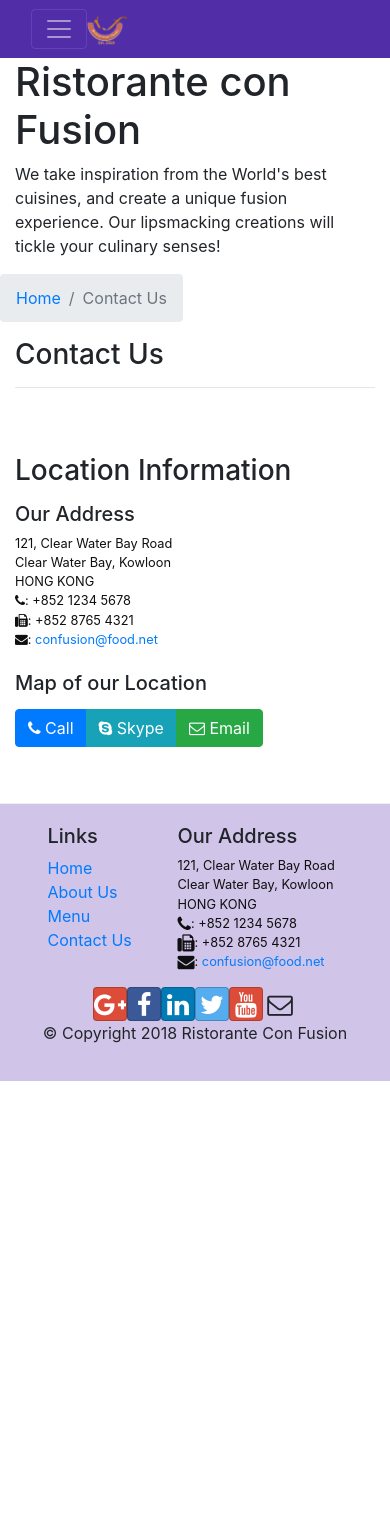
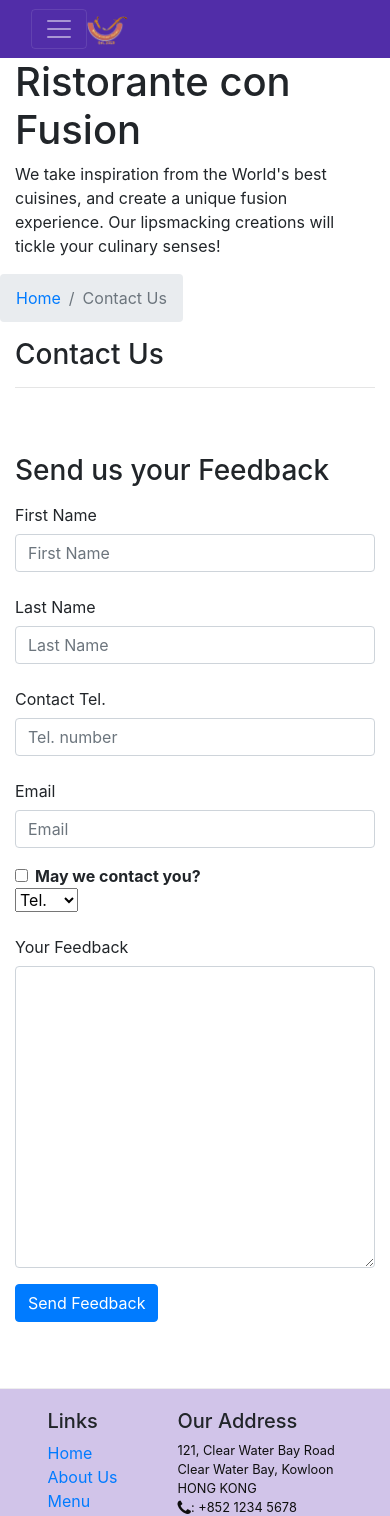
Before and after one commit to Quang167/Ferm201-ReactJS, a React (Create React App) app in the folder my-app/: page /contactus in a window 390 px wide. Shown: the top 1516 px of the page. Before the commit the page ends 1081 px from the top, so only its background shows below. Built offline with nearby package versions, Linux system fonts and the light colour scheme.

Commit message:
Controlled Forms

```diff
--- a/my-app/src/App.js
+++ b/my-app/src/App.js
@@ -4,6 +4,8 @@
 // import { Media } from 'reactstrap';
 import { DISHES } from './shared/dishes';
 import { BrowserRouter } from 'react-router-dom';
+import ControllerForm from './components/Form/ControllerForm';
+import UnControllerForm from './components/Form/UnControllerForm';
 
 
 
@@ -16,7 +18,8 @@
           <Main />
         </div>
       </BrowserRouter>
-
+      {/* <ControllerForm />
+      <UnControllerForm /> */}
     </>
   );
 }
--- a/my-app/src/components/ContactComponent.js
+++ b/my-app/src/components/ContactComponent.js
@@ -1,8 +1,88 @@
-import React from 'react';
-import { Breadcrumb, BreadcrumbItem } from 'reactstrap';
+import React , { Component } from 'react';
+import { Breadcrumb, BreadcrumbItem, Button, Form, FormGroup, Label, Input, Col  } from 'reactstrap';
 import { Link } from 'react-router-dom';
 
-function Contact(props) {
+// function Contact(props) {
+//     return(
+//         <div className="container">
+//             <div className="row">
+//                 <Breadcrumb>
+//                     <BreadcrumbItem><Link to="/home">Home</Link></BreadcrumbItem>
+//                     <BreadcrumbItem active>Contact Us</BreadcrumbItem>
+//                 </Breadcrumb>
+//                 <div className="col-12">
+//                     <h3>Contact Us</h3>
+//                     <hr />
+//                 </div>
+//             </div>
+//             <div className="row row-content">
+//                 <div className="col-12">
+//                 <h3>Location Information</h3>
+//                 </div>
+//                 <div className="col-12 col-sm-4 offset-sm-1">
+//                         <h5>Our Address</h5>
+//                         <address>
+//                         121, Clear Water Bay Road<br />
+//                         Clear Water Bay, Kowloon<br />
+//                         HONG KONG<br />
+//                         <i className="fa fa-phone"></i>: +852 1234 5678<br />
+//                         <i className="fa fa-fax"></i>: +852 8765 4321<br />
+//                         <i className="fa fa-envelope"></i>: <a href="mailto:confusion@food.net">confusion@food.net</a>
+//                         </address>
+//                 </div>
+//                 <div className="col-12 col-sm-6 offset-sm-1">
+//                     <h5>Map of our Location</h5>
+//                 </div>
+//                 <div className="col-12 col-sm-11 offset-sm-1">
+//                     <div className="btn-group" role="group">
+//                         <a role="button" className="btn btn-primary" href="tel:+85212345678"><i className="fa fa-phone"></i> Call</a>
+//                         <a role="button" className="btn btn-info"><i className="fa fa-skype"></i> Skype</a>
+//                         <a role="button" className="btn btn-success" href="mailto:confusion@food.net"><i className="fa fa-envelope-o"></i> Email</a>
+//                     </div>
+//                 </div>
+//             </div>
+
+
+//         </div>
+//     );
+// }
+class Contact extends Component {
+    constructor(props) {
+        super(props);
+
+        this.state = {
+            firstname: '',
+            lastname: '',
+            telnum: '',
+            email: '',
+            agree: false,
+            contactType: 'Tel.',
+            message: ''
+        };
+
+        this.handleInputChange = this.handleInputChange.bind(this);
+        this.handleSubmit = this.handleSubmit.bind(this);
+
+    }
+
+    handleInputChange(event) {
+        const target = event.target;
+        const value = target.type === 'checkbox' ? target.checked : target.value;
+        const name = target.name;
+
+        this.setState({
+          [name]: value
+        });
+    }
+
+    handleSubmit(event) {
+        console.log('Current State is: ' + JSON.stringify(this.state));
+        alert('Current State is: ' + JSON.stringify(this.state));
+        event.preventDefault();
+    }
+
+
+    render() {
         return(
         <div className="container">
              <div className="row">
@@ -17,34 +97,94 @@
              </div>
              <div className="row row-content">
                    <div className="col-12">
-                <h3>Location Information</h3>
+                      <h3>Send us your Feedback</h3>
                    </div>
-                <div className="col-12 col-sm-4 offset-sm-1">
-                        <h5>Our Address</h5>
-                        <address>
-                        121, Clear Water Bay Road<br />
-                        Clear Water Bay, Kowloon<br />
-                        HONG KONG<br />
-                        <i className="fa fa-phone"></i>: +852 1234 5678<br />
-                        <i className="fa fa-fax"></i>: +852 8765 4321<br />
-                        <i className="fa fa-envelope"></i>: <a href="mailto:confusion@food.net">confusion@food.net</a>
-                        </address>
-                </div>
-                <div className="col-12 col-sm-6 offset-sm-1">
-                    <h5>Map of our Location</h5>
-                </div>
-                <div className="col-12 col-sm-11 offset-sm-1">
-                    <div className="btn-group" role="group">
-                        <a role="button" className="btn btn-primary" href="tel:+85212345678"><i className="fa fa-phone"></i> Call</a>
-                        <a role="button" className="btn btn-info"><i className="fa fa-skype"></i> Skype</a>
-                        <a role="button" className="btn btn-success" href="mailto:confusion@food.net"><i className="fa fa-envelope-o"></i> Email</a>
-                    </div>
+                    <div className="col-12 col-md-9">
+                        <Form onSubmit={this.handleSubmit}>
+                            <FormGroup row>
+                                <Label htmlFor="firstname" md={2}>First Name</Label>
+                                <Col md={10}>
+                                    <Input type="text" id="firstname" name="firstname"
+                                        placeholder="First Name"
+                                        value={this.state.firstname}
+                                        onChange={this.handleInputChange} />
+                                </Col>
+                            </FormGroup>
+                            <FormGroup row>
+                                <Label htmlFor="lastname" md={2}>Last Name</Label>
+                                <Col md={10}>
+                                    <Input type="text" id="lastname" name="lastname"
+                                        placeholder="Last Name"
+                                        value={this.state.lastname}
+                                        onChange={this.handleInputChange} />
+                                </Col>
+                            </FormGroup>
+                            <FormGroup row>
+                            <Label htmlFor="telnum" md={2}>Contact Tel.</Label>
+                                <Col md={10}>
+                                    <Input type="tel" id="telnum" name="telnum"
+                                        placeholder="Tel. number"
+                                        value={this.state.telnum}
+                                        onChange={this.handleInputChange} />
+                                </Col>
+                            </FormGroup>
+                            <FormGroup row>
+                                <Label htmlFor="email" md={2}>Email</Label>
+                                <Col md={10}>
+                                    <Input type="email" id="email" name="email"
+                                        placeholder="Email"
+                                        value={this.state.email}
+                                        onChange={this.handleInputChange} />
+                                </Col>
+                            </FormGroup>
+                            <FormGroup row>
+                                <Col md={{size: 6, offset: 2}}>
+                                    <FormGroup check>
+                                        <Label check>
+                                            <Input type="checkbox"
+                                                name="agree"
+                                                checked={this.state.agree}
+                                                onChange={this.handleInputChange} /> {' '}
+                                            <strong>May we contact you?</strong>
+                                        </Label>
+                                    </FormGroup>
+                                </Col>
+                                <Col md={{size: 3, offset: 1}}>
+                                    <Input type="select" name="contactType"
+                                            value={this.state.contactType}
+                                            onChange={this.handleInputChange}>
+                                        <option>Tel.</option>
+                                        <option>Email</option>
+                                    </Input>
+                                </Col>
+                            </FormGroup>
+                            <FormGroup row>
+                                <Label htmlFor="message" md={2}>Your Feedback</Label>
+                                <Col md={10}>
+                                    <Input type="textarea" id="message" name="message"
+                                        rows="12"
+                                        value={this.state.message}
+                                        onChange={this.handleInputChange}></Input>
+                                </Col>
+                            </FormGroup>
+                            <FormGroup row>
+                                <Col md={{size: 10, offset: 2}}>
+                                    <Button type="submit" color="primary">
+                                        Send Feedback
+                                    </Button>
+                                </Col>
+                            </FormGroup>
+                        </Form>
                     </div>
                </div>
 
 
+
          </div>
-    );
+        )
+    }
 }
 
+
+
 export default Contact;
--- /dev/null
+++ b/my-app/src/components/Form/ControllerForm.js
@@ -0,0 +1,37 @@
+import React from 'react'
+
+const ControllerForm = () => {
+    const [user, setUser] = React.useState('');
+    const [email, setEmail] = React.useState('');
+
+    const handleSubmit = (event) => {
+        event.preventDefault();
+        console.log(`Name : ${user}\n Email: ${email}`)
+    }
+
+    return (
+        <form onSubmit={handleSubmit}>
+            <label>
+                User :
+                <input type='text' value={user} onChange={(event) => {
+                    setUser(event.target.value);
+                }} />
+            </label>
+
+            <br />
+
+            <label>
+                Email :
+                <input type='email' value={email} onChange={(event) => {
+                    setEmail(event.target.value);
+                }} />
+            </label>
+
+            <br />
+
+            <button type='submit' > Submit</button>
+        </form>
+    );
+}
+
+export default ControllerForm
--- /dev/null
+++ b/my-app/src/components/Form/UnControllerForm.js
@@ -0,0 +1,33 @@
+import React from 'react'
+
+const UnControllerForm = () => {
+    const formRef = React.useRef(null);
+
+    const handleSubmit = (event) => {
+        event.preventDefault();
+        const formData = new FormData(formRef.current)
+        console.log(`Name : ${formData.get('user')}\n Email: ${formData.get('email')}`)
+    }
+
+    return (
+        <form ref={formRef} onSubmit={handleSubmit}>
+            <label>
+                User :
+                <input type='text' name='user'  />
+            </label>
+
+            <br />
+
+            <label>
+                Email :
+                <input type='email' name='email' />
+            </label>
+
+            <br />
+
+            <button type='submit' > Submit</button>
+        </form>
+    );
+}
+
+export default UnControllerForm
```
Lines whose indentation alone changed are shown as unchanged.
